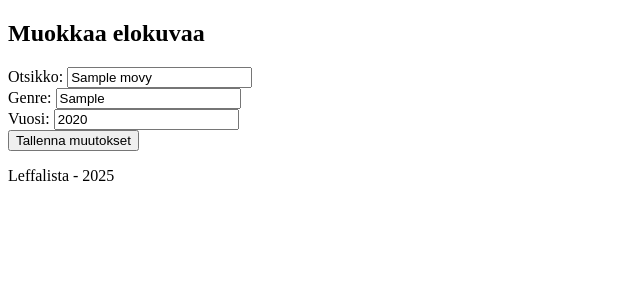
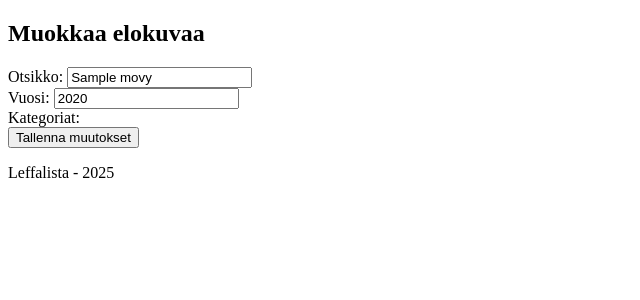
Before and after one commit to MisterT03/tikawe_leffalista, a Flask app: page /edit_movie/1 in a window 1280 px wide. Shown: the part 88-388 px from the top of the page, without its empty margins (0-640 px from the left). Run offline with Flask 3, Linux system fonts and the light colour scheme; the visitor is signed in with stand-in values (Sample User, id 1); tables that the repository leaves empty hold one stand-in row (values such as "Sample post").

Commit message:
Update edit_movie.html

```diff
--- a/templates/edit_movie.html
+++ b/templates/edit_movie.html
@@ -1,4 +1,4 @@
-{% extends 'layout.html' %}
+{% extends "layout.html" %}
 
 {% block content %}
     <h2>Muokkaa elokuvaa</h2>
@@ -6,11 +6,15 @@
         <label for="title">Otsikko:</label>
         <input type="text" name="title" value="{{ movie.title }}" required><br>
 
-        <label for="genre">Genre:</label>
-        <input type="text" name="genre" value="{{ movie.genre }}" required><br>
-
         <label for="year">Vuosi:</label>
         <input type="number" name="year" value="{{ movie.year }}" required><br>
+
+        <label for="categories">Kategoriat:</label><br>
+        {% for category in categories %}
+            <input type="checkbox" name="categories" value="{{ category.id }}"
+                {% if category.id in selected_category_ids %}checked{% endif %}>
+            {{ category.name }}<br>
+        {% endfor %}
 
         <button type="submit">Tallenna muutokset</button>
     </form>
```
